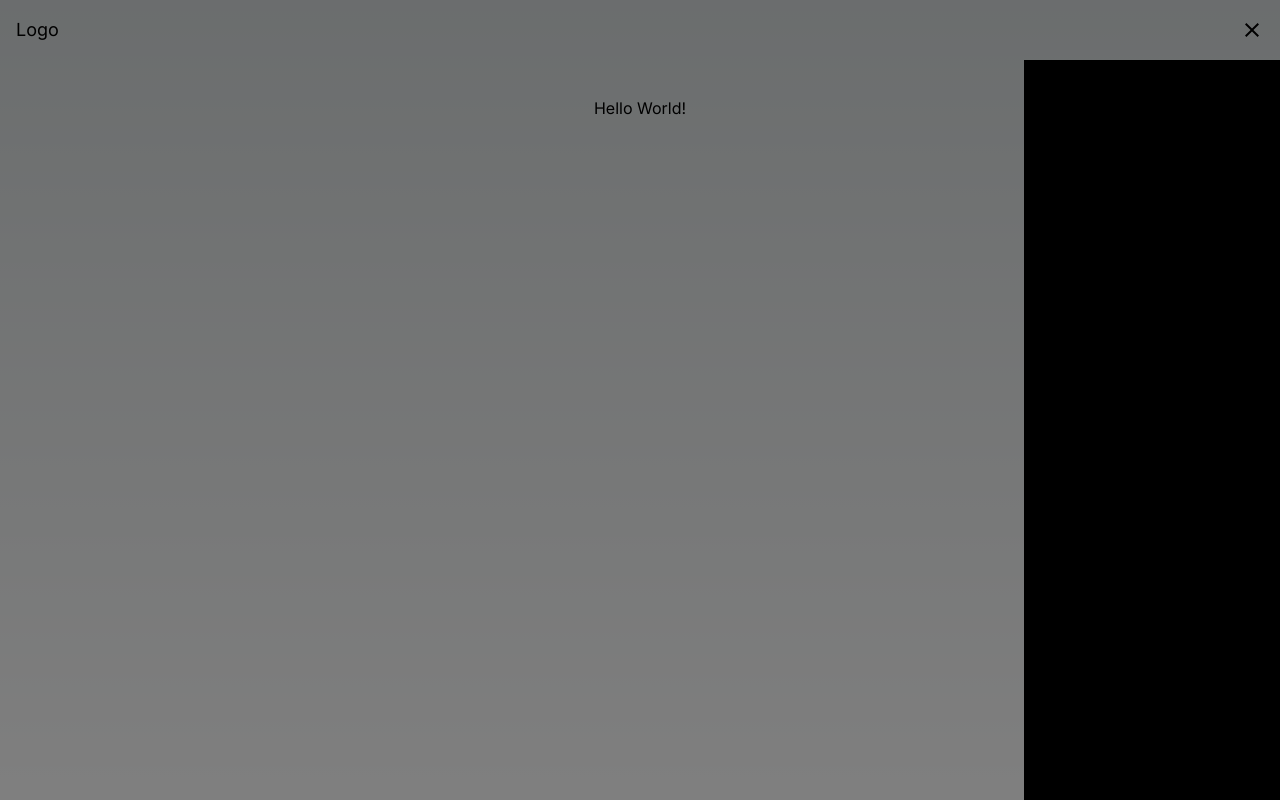
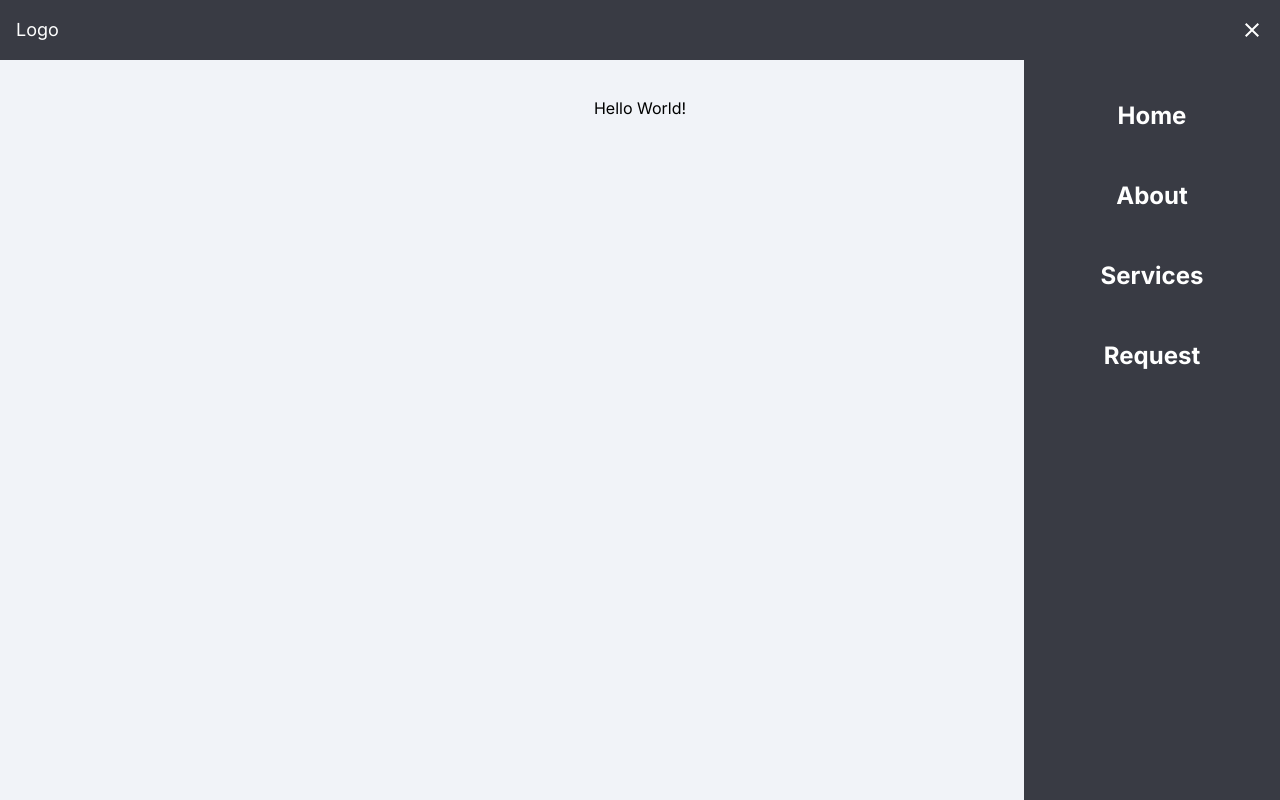
Before and after one commit to Jdure/heatSmart, a Next.js app: page / in a window 1280 px wide. Both pictures are taken after a click on the button 1252 px from the left and 30 px from the top of the page. Built offline with nearby package versions, Linux system fonts and the light colour scheme.

Commit message:
added theme

```diff
--- a/src/app/components/NavBar.tsx
+++ b/src/app/components/NavBar.tsx
@@ -8,15 +8,21 @@ import { Transition } from "@headlessui/react";
 
 export const NavBar = () => {
   const [open, isOpen] = useState(false);
-  const linkStyles = "text-xl font-bold";
 
   const openMenu = () => {
     isOpen(!open);
   };
 
+  const pages = [
+    ["Home", "/"],
+    ["About", "/about"],
+    ["Services", "/services"],
+    ["Request", "/request"],
+  ];
+
   return (
     <>
-      <div className="fixed inset-0 z-50">
+      <div className="fixed inset-0 z-50 text-hue-inverted">
         <Transition
           show={open}
           enter="transition-opacity duration-300 ease-in-out"
@@ -29,12 +35,12 @@ export const NavBar = () => {
           {(ref) => (
             <div
               ref={ref}
-              className="absolute inset-0 bg-black opacity-50"
+              className="absolute inset-0 opacity-50"
               onClick={() => isOpen(false)}
             ></div>
           )}
         </Transition>
-        <div className="relative z-10 flex flex-row justify-between py-4 px-4">
+        <div className="relative z-10 flex flex-row justify-between py-4 px-4 bg-secondary">
           <p className="text-lg">Logo</p>
           <button
             onClick={openMenu}
@@ -45,30 +51,23 @@ export const NavBar = () => {
         </div>
         <Transition
           show={open}
-          enter="transition-transform duration-300 ease-in-out"
+          enter="transition-transform duration-500 ease-in-out"
           enterFrom="translate-x-full"
           enterTo="translate-x-0"
-          leave="transition-transform duration-300 ease-in-out"
+          leave="transition-transform duration-500 ease-in-out"
           leaveFrom="translate-x-0"
           leaveTo="translate-x-full"
         >
           {(ref) => (
             <div
               ref={ref}
-              className="fixed inset-y-0 right-0 z-50 flex flex-col items-center justify-start space-y-16 min-h-screen w-64 bg-black"
+              className="fixed inset-y-0 right-0 z-50 flex flex-col items-center justify-start pt-10 space-y-12 min-h-screen w-64 bg-secondary"
             >
-              <Link className={linkStyles} href={"/"}>
-                Home
-              </Link>
-              <Link className={linkStyles} href={"/about"}>
-                About
-              </Link>
-              <Link className={linkStyles} href={"/about"}>
-                Services
-              </Link>
-              <Link className={linkStyles} href={"/about"}>
-                Request
-              </Link>
+              {pages.map(([title, url]) => (
+                <Link key={title} className="text-2xl font-bold" href={url}>
+                  {title}
+                </Link>
+              ))}
             </div>
           )}
         </Transition>
--- a/src/app/globals.css
+++ b/src/app/globals.css
@@ -3,27 +3,12 @@
 @tailwind utilities;
 
 :root {
-  --foreground-rgb: 0, 0, 0;
-  --background-start-rgb: 214, 219, 220;
-  --background-end-rgb: 255, 255, 255;
-}
-
-@media (prefers-color-scheme: dark) {
-  :root {
-    --foreground-rgb: 255, 255, 255;
-    --background-start-rgb: 0, 0, 0;
-    --background-end-rgb: 0, 0, 0;
-  }
-}
-
-body {
-  color: rgb(var(--foreground-rgb));
-  background: linear-gradient(
-      to bottom,
-      transparent,
-      rgb(var(--background-end-rgb))
-    )
-    rgb(var(--background-start-rgb));
+  --color-text-base: #000;
+  --color-text-muted: #D6E0F0;
+  --color-text-inverted: #fff;
+  --color-fill-primary: #F1F3F8;
+  --color-fill-secondary: #393B44;
+  --color-fill-accent: #8D93AB;
 }
 
 @layer components {
--- a/src/app/layout.tsx
+++ b/src/app/layout.tsx
@@ -15,7 +15,7 @@ export default function RootLayout({
   children: React.ReactNode;
 }) {
   return (
-    <html lang="en">
+    <html lang="en" className="bg-primary">
       <body className={inter.className}>
         <NavBar />
         <main className="flex min-h-screen flex-col items-center justify-between p-24">
--- a/tailwind.config.js
+++ b/tailwind.config.js
@@ -1,18 +1,25 @@
 /** @type {import('tailwindcss').Config} */
 module.exports = {
   content: [
-    './src/pages/**/*.{js,ts,jsx,tsx,mdx}',
-    './src/components/**/*.{js,ts,jsx,tsx,mdx}',
-    './src/app/**/*.{js,ts,jsx,tsx,mdx}',
+    "./src/pages/**/*.{js,ts,jsx,tsx,mdx}",
+    "./src/components/**/*.{js,ts,jsx,tsx,mdx}",
+    "./src/app/**/*.{js,ts,jsx,tsx,mdx}",
   ],
   theme: {
     extend: {
-      backgroundImage: {
-        'gradient-radial': 'radial-gradient(var(--tw-gradient-stops))',
-        'gradient-conic':
-          'conic-gradient(from 180deg at 50% 50%, var(--tw-gradient-stops))',
+      textColor: {
+        hue: {
+          base: "var(--color-text-base)",
+          muted: "var(--color-text-muted)",
+          inverted: "var(--color-text-inverted)",
+        },
+      },
+      colors: {
+        primary: "var(--color-fill-primary)",
+        secondary: "var(--color-fill-secondary)",
+        accent: "var(--color-fill-accent)",
       },
     },
   },
   plugins: [],
-}
+};
```
